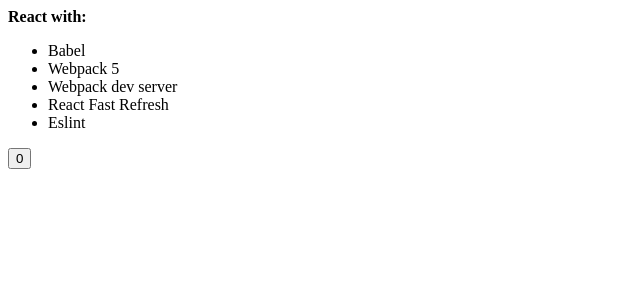
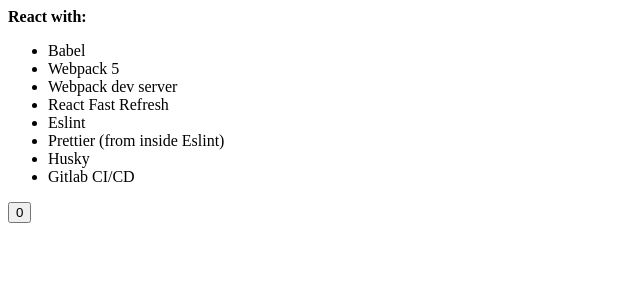
Before and after one commit to jannden/stock-market-dashboard, a React app: page / in a window 1280 px wide. Shown: the top 300 px of the page, without its empty margins (0-640 px from the left). Built offline with nearby package versions, Linux system fonts and the light colour scheme.

Commit message:
Advanced Husky with lint-staged

```diff
--- a/src/index.jsx
+++ b/src/index.jsx
@@ -9,6 +9,9 @@
   "Webpack dev server",
   "React Fast Refresh",
   "Eslint",
+  "Prettier (from inside Eslint)",
+  "Husky",
+  "Gitlab CI/CD",
 ];
 
 ReactDOM.render(
```
Also changed, not shown: package.json (+11 -5 lines), 1 other file (tests, documents, lock files or other folders).
